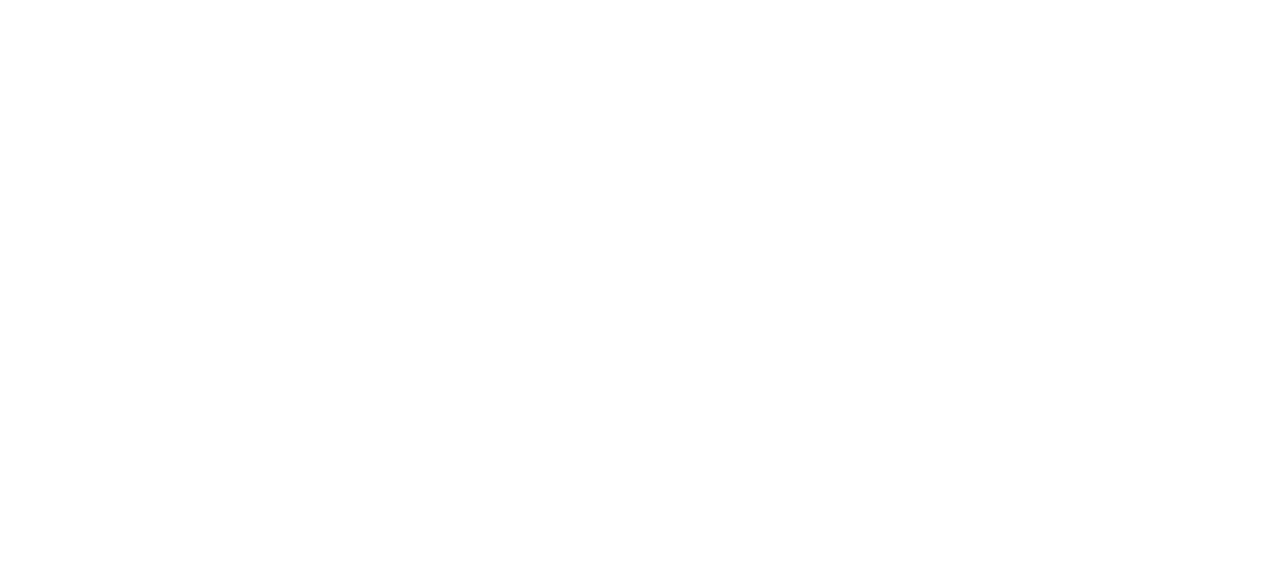
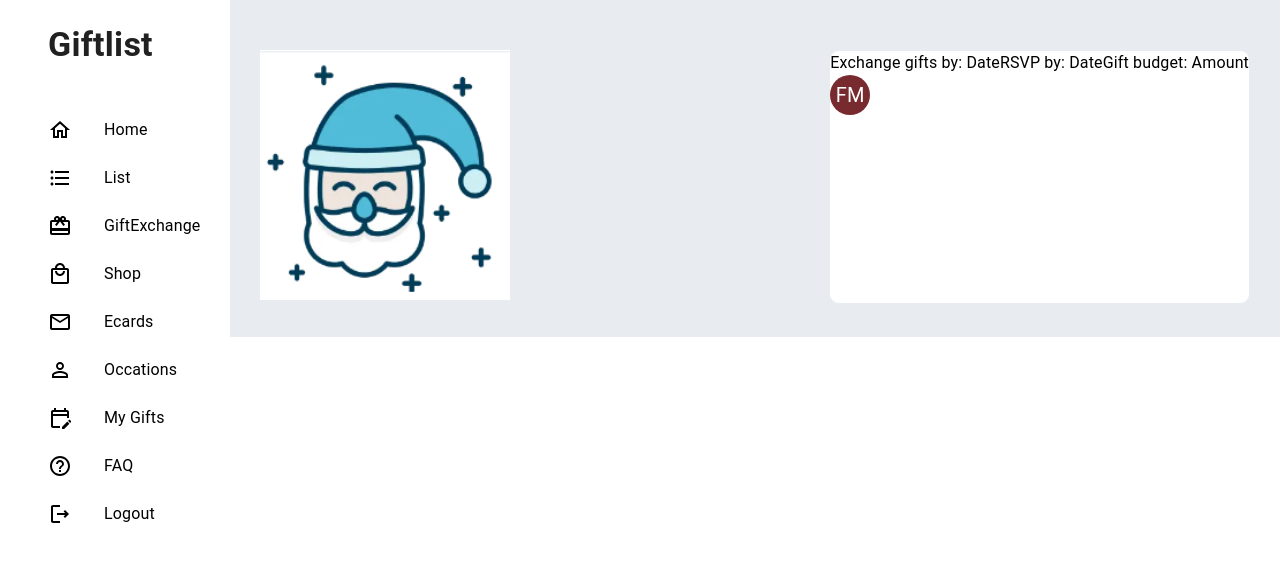
Before and after one commit to FatimaMary/giftlist, a React (Create React App) app in the folder client/: page /eventview in a window 1280 px wide. Before the commit this address had no page. Shown: the top 562 px of the page. Built offline with nearby package versions, Linux system fonts and the light colour scheme; the HTML template or start-up script is replaced by a standard one.

Commit message:
event view page created

```diff
--- a/client/src/App.js
+++ b/client/src/App.js
@@ -11,6 +11,7 @@ import Signup from './scenes/signup';
 import Navbar from './Components/Navbar';
 import WelcomePage from './scenes/welcomepage';
 import Success from './scenes/success';
+import EventView from './scenes/eventview';
 
 
 function App() {
@@ -27,6 +28,7 @@ function App() {
             <Route path='budget' element={<Budget/>} />
             <Route path='giftexchange' element={<GiftExchange/>} />
             <Route path='success' element={<Success/>} />
+            <Route path='eventview' element={<EventView/>} />
           </Route>
         </Routes>
       </BrowserRouter>
--- /dev/null
+++ b/client/src/scenes/eventview/index.jsx
@@ -0,0 +1,84 @@
+import React from 'react';
+import {
+    Box,
+    Typography,
+    Button,
+ } from '@mui/material';
+ import Santa from '../giftExchange/santa1.png';
+ import Avatar from '@mui/material/Avatar';
+import Stack from '@mui/material/Stack';
+
+function EventView() {
+    function stringToColor(string) {
+        let hash = 0;
+        let i;
+
+        /* eslint-disable no-bitwise */
+        for (i = 0; i < string.length; i += 1) {
+          hash = string.charCodeAt(i) + ((hash << 5) - hash);
+        }
+
+        let color = '#';
+
+        for (i = 0; i < 3; i += 1) {
+          const value = (hash >> (i * 8)) & 0xff;
+          color += `00${value.toString(16)}`.slice(-2);
+        }
+        /* eslint-enable no-bitwise */
+
+        return color;
+      }
+
+    function stringAvatar(name) {
+        return {
+          sx: {
+            bgcolor: stringToColor(name),
+          },
+          children: `${name.split(' ')[0][0]}${name.split(' ')[1][0]}`,
+        };
+      }
+  return <Box
+    backgroundColor='#e8ecf1'
+    width='100vw'
+    p='50px 30px 33px 30px'
+    >
+        <Box
+            sx={{
+                display: 'flex',
+                justifyContent: 'space-between'
+            }}
+        >
+            <Box>
+                <img
+                    src={Santa}
+                    alt='santa image'
+                    height={250}
+                    width={250}
+                    className='starimage'
+                />
+            </Box>
+            <Box sx={{
+                background: '#fff',
+                border: '1px solid #e8ecf1',
+                borderRadius: '10px'
+            }}>
+                <Box
+                    sx={{
+                        display: 'flex',
+                        justifyContent: 'space-around',
+                        maxWidth: '100%'
+                    }}
+                >
+                    <Typography>Exchange gifts by: Date</Typography>
+                    <Typography>RSVP by: Date</Typography>
+                    <Typography>Gift budget: Amount </Typography>
+                </Box>
+                <Box>
+                    <Avatar {...stringAvatar('Fatima Mary')} />
+                </Box>
+            </Box>
+        </Box>
+    </Box>
+}
+
+export default EventView
```
